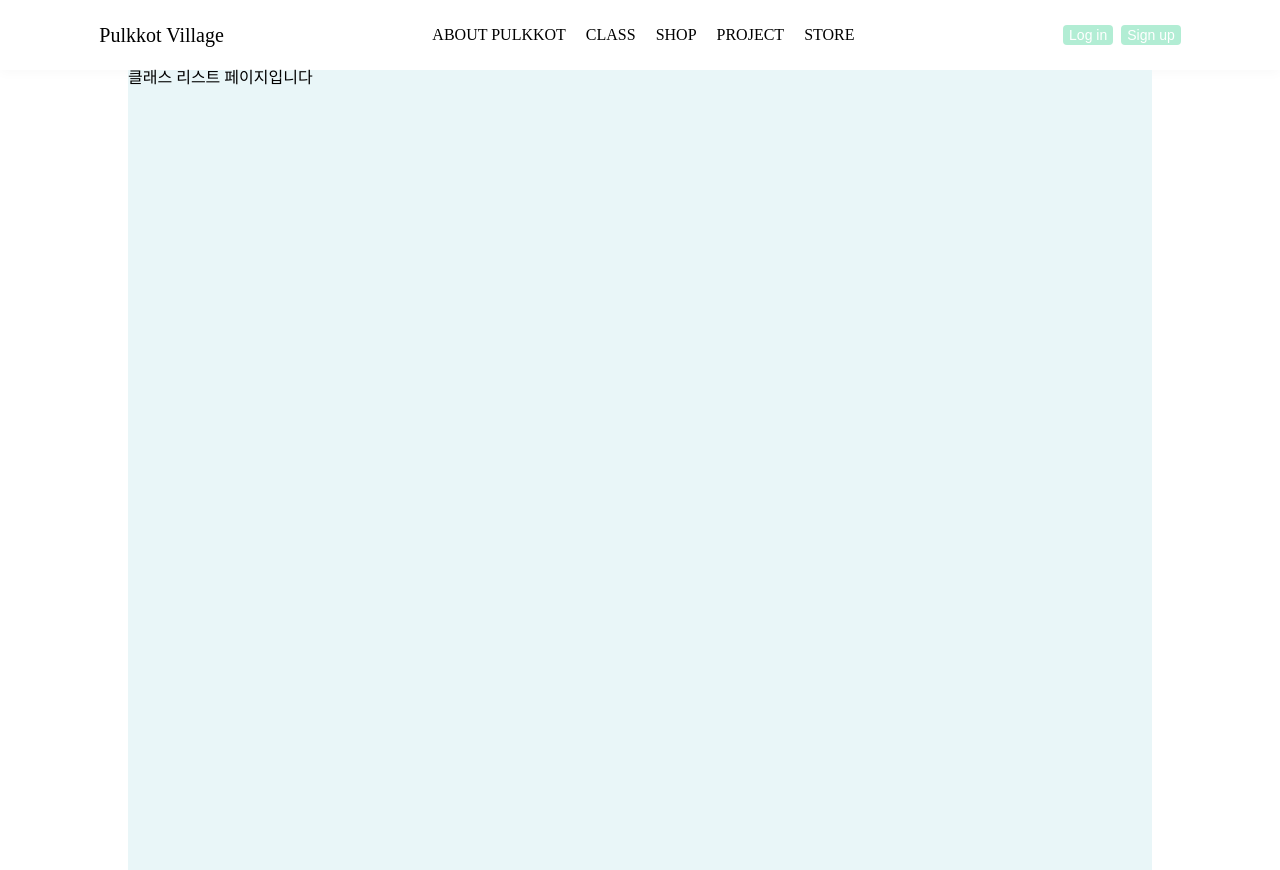
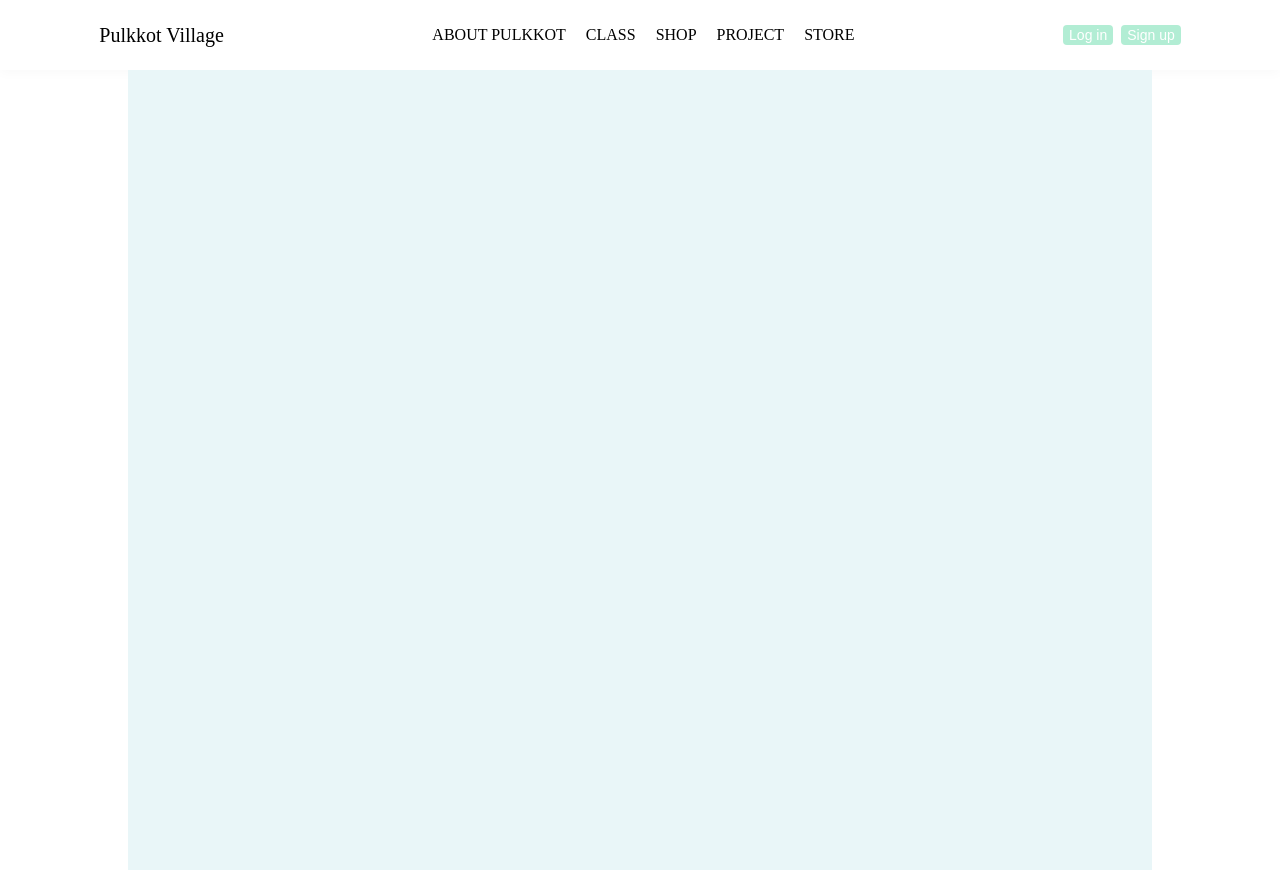
Before and after one commit to pulkkot/pulkkot_village, a React (Create React App) app in the folder frontend/: page / in a window 1280 px wide. Built offline with nearby package versions, Linux system fonts and the light colour scheme; no server answers; a small style sheet from the web is missing.

Commit message:
feat: pages route setting

```diff
--- a/frontend/package.json
+++ b/frontend/package.json
@@ -16,6 +16,7 @@
     "react": "^17.0.2",
     "react-dom": "^17.0.2",
     "react-router": "^6.2.1",
+    "react-router-dom": "^6.2.1",
     "react-scripts": "5.0.0",
     "styled-components": "^5.3.3",
     "styled-reset": "^4.3.4",
--- a/frontend/src/App.tsx
+++ b/frontend/src/App.tsx
@@ -1,13 +1,12 @@
-import MainPage from "pages/MainPage";
+import Router from "Router";
 import { ThemeProvider } from "styled-components";
 import GlobalStyles from "styles/GlobalStyles";
 import theme from "styles/theme";
-
 function App() {
   return (
     <ThemeProvider theme={theme}>
       <GlobalStyles />
-      <MainPage />
+      <Router />
     </ThemeProvider>
   );
 }
--- /dev/null
+++ b/frontend/src/Router.tsx
@@ -0,0 +1,18 @@
+import { BrowserRouter, Route, Routes } from "react-router-dom";
+import ClassPage from "pages/ClassPage";
+import MainPage from "pages/MainPage";
+import ProductPage from "pages/ProductPage";
+
+function Router() {
+  return (
+    <BrowserRouter>
+      <Routes>
+        <Route path="/" element={<MainPage />} />
+        <Route path="/class" element={<ClassPage />} />
+        <Route path="/products" element={<ProductPage />} />
+      </Routes>
+    </BrowserRouter>
+  );
+}
+
+export default Router;
--- a/frontend/src/pages/MainPage.tsx
+++ b/frontend/src/pages/MainPage.tsx
@@ -3,16 +3,13 @@ import React, { ReactElement } from "react";
 import Header from "components/navbar/Header";
 import Breakpoints from "styles/breakpoints";
 import media from "styles/media";
-import ClassPage from "./ClassPage";
 
 function MainPage(): ReactElement {
   return (
     <MainContainer>
       <Header />
       <MainContent>
-        <MainLayout>
-          <ClassPage />
-        </MainLayout>
+        <MainLayout></MainLayout>
       </MainContent>
     </MainContainer>
   );
```
Also changed, not shown: 1 other file (tests, documents, lock files or other folders).
